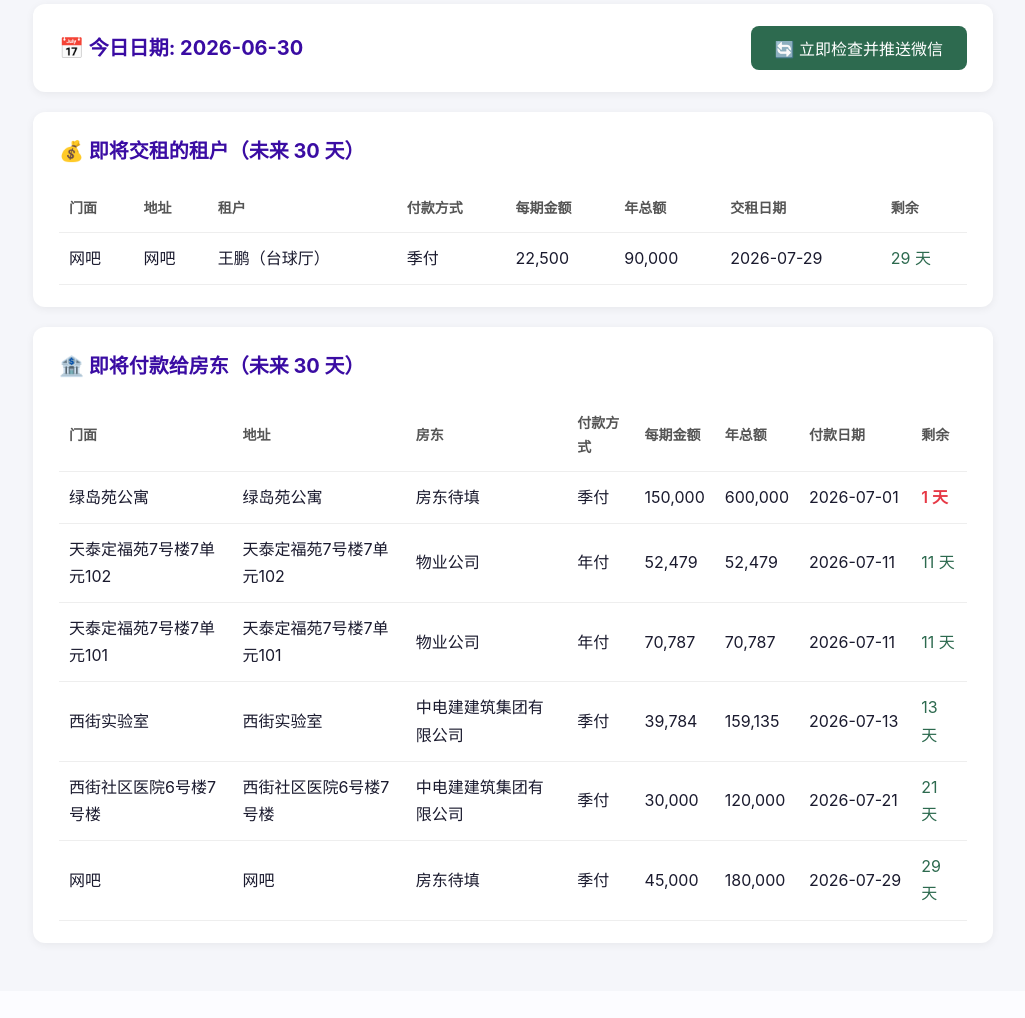
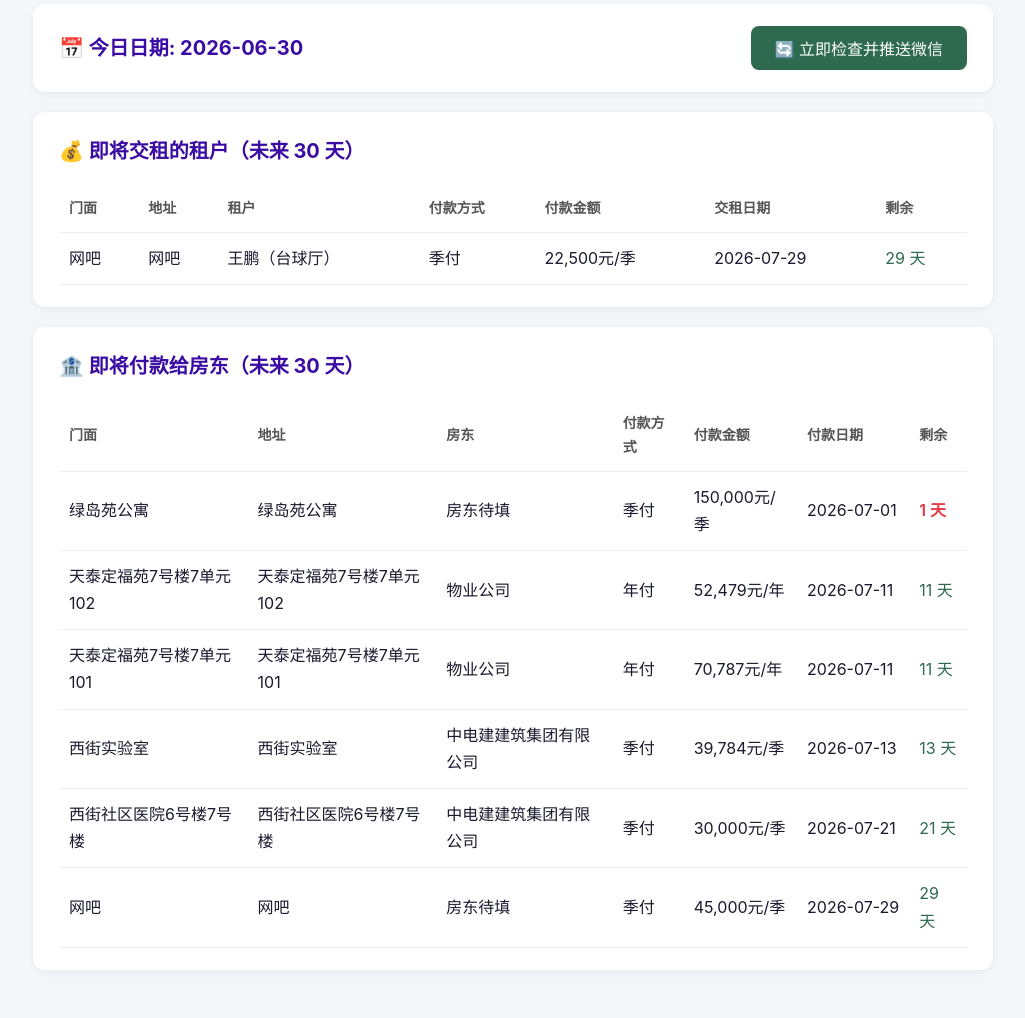
Before and after one commit to handsomeboywenbo/lease-reminder, a Flask app: page / in a window 1280 px wide. Shown: the part 311-1329 px from the top of the page, without its empty margins (127-1152 px from the left). Before the commit the page ends 1257 px from the top, so only its background shows below. Run offline with Flask 3, Linux system fonts and the light colour scheme; data comes from the database, SQL or seed files in the repository.

Commit message:
fix: 模板修复——付款金额(元/年/季/半年)、去除手机列、日期对齐

```diff
--- a/templates/index.html
+++ b/templates/index.html
@@ -40,7 +40,7 @@
     <div class="table-wrap">
     <table>
         <thead>
-            <tr><th>门面</th><th>地址</th><th>租户</th><th>付款方式</th><th>每期金额</th><th>年总额</th><th>交租日期</th><th>剩余</th></tr>
+            <tr><th>门面</th><th>地址</th><th>租户</th><th>付款方式</th><th>付款金额</th><th>交租日期</th><th>剩余</th></tr>
         </thead>
         <tbody>
             {% for r in upcoming_tenants %}
@@ -50,8 +50,7 @@
                 <td>{{ r.address or '-' }}</td>
                 <td>{{ r.tenant_name }}</td>
                 <td>{{ r.payment_method or '年付' }}</td>
-                <td>{{ '{:,.0f}'.format(r.installment_amount) if r.installment_amount else '-' }}</td>
-                <td>{{ '{:,.0f}'.format(r.annual_amount) if r.annual_amount else '-' }}</td>
+                <td>{{ '{:,.0f}'.format(r.installment_amount) if r.installment_amount else '-' }}{% if r.payment_method == '年付' %}元/年{% elif r.payment_method == '季付' %}元/季{% elif r.payment_method == '半年付' %}元/半年{% endif %}</td>
                 <td class="nowrap">{{ r.next_payment_date }}</td>
                 <td class="{% if days <= 3 %}tag-urgent{% elif days <= 7 %}tag-warn{% else %}tag-ok{% endif %}">
                     {{ days }} 天
@@ -72,7 +71,7 @@
     <div class="table-wrap">
     <table>
         <thead>
-            <tr><th>门面</th><th>地址</th><th>房东</th><th>付款方式</th><th>每期金额</th><th>年总额</th><th>付款日期</th><th>剩余</th></tr>
+            <tr><th>门面</th><th>地址</th><th>房东</th><th>付款方式</th><th>付款金额</th><th>付款日期</th><th>剩余</th></tr>
         </thead>
         <tbody>
             {% for r in upcoming_landlords %}
@@ -82,8 +81,7 @@
                 <td>{{ r.address or '-' }}</td>
                 <td>{{ r.landlord_name }}</td>
                 <td>{{ r.payment_method or '年付' }}</td>
-                <td>{{ '{:,.0f}'.format(r.installment_amount) if r.installment_amount else '-' }}</td>
-                <td>{{ '{:,.0f}'.format(r.annual_amount) if r.annual_amount else '-' }}</td>
+                <td>{{ '{:,.0f}'.format(r.installment_amount) if r.installment_amount else '-' }}{% if r.payment_method == '年付' %}元/年{% elif r.payment_method == '季付' %}元/季{% elif r.payment_method == '半年付' %}元/半年{% endif %}</td>
                 <td class="nowrap">{{ r.next_payment_date }}</td>
                 <td class="{% if days <= 5 %}tag-urgent{% elif days <= 10 %}tag-warn{% else %}tag-ok{% endif %}">
                     {{ days }} 天
--- a/templates/landlords.html
+++ b/templates/landlords.html
@@ -59,7 +59,7 @@
     <div class="table-wrap">
     <table>
         <thead>
-            <tr><th>门面</th><th>房东</th><th>付款方式</th><th>每期金额</th><th>年总额</th><th>签订日</th><th>截止日</th><th>下次付款</th><th>操作</th></tr>
+            <tr><th>门面</th><th>房东</th><th>付款方式</th><th>付款金额</th><th>签订日</th><th>截止日</th><th>下次付款</th><th>操作</th></tr>
         </thead>
         <tbody>
             {% for c in contracts %}
@@ -67,8 +67,7 @@
                 <td>{{ c.shop_name }}</td>
                 <td>{{ c.landlord_name }}</td>
                 <td>{{ c.payment_method or '年付' }}</td>
-                <td>{{ '{:,.0f}'.format(c.installment_amount) if c.installment_amount else '-' }}</td>
-                <td>{{ '{:,.0f}'.format(c.annual_amount) if c.annual_amount else '-' }}</td>
+                <td>{{ '{:,.0f}'.format(c.installment_amount) if c.installment_amount else '-' }}{% if c.payment_method == '年付' %}元/年{% elif c.payment_method == '季付' %}元/季{% elif c.payment_method == '半年付' %}元/半年{% endif %}</td>
                 <td class="nowrap">{{ c.signing_date or '-' }}</td>
                 <td class="nowrap">{{ c.end_date or '-' }}</td>
                 <td class="nowrap">{{ c.next_payment_date }}</td>
--- a/templates/tenants.html
+++ b/templates/tenants.html
@@ -51,7 +51,7 @@
     <div class="table-wrap">
     <table>
         <thead>
-            <tr><th>门面</th><th>租户</th><th>手机</th><th>年付(元)</th><th>签订日</th><th>截止日</th><th>下次交租</th><th>操作</th></tr>
+            <tr><th>门面</th><th>租户</th><th>付款方式</th><th>付款金额</th><th>签订日</th><th>截止日</th><th>下次交租</th><th>操作</th></tr>
         </thead>
         <tbody>
             {% for c in contracts %}
@@ -59,9 +59,7 @@
                 <td>{{ c.shop_name }}</td>
                 <td>{{ c.tenant_name }}</td>
                 <td>{{ c.payment_method or '年付' }}</td>
-                <td>{{ '{:,.0f}'.format(c.installment_amount) if c.installment_amount else '-' }}</td>
-                <td>{{ c.tenant_phone }}</td>
-                <td>{{ '{:,.0f}'.format(c.annual_amount) if c.annual_amount else '-' }}</td>
+                <td>{{ '{:,.0f}'.format(c.installment_amount) if c.installment_amount else '-' }}{% if c.payment_method == '年付' %}元/年{% elif c.payment_method == '季付' %}元/季{% elif c.payment_method == '半年付' %}元/半年{% endif %}</td>
                 <td class="nowrap">{{ c.signing_date or '-' }}</td>
                 <td class="nowrap">{{ c.end_date or '-' }}</td>
                 <td class="nowrap">{{ c.next_payment_date }}</td>
```
